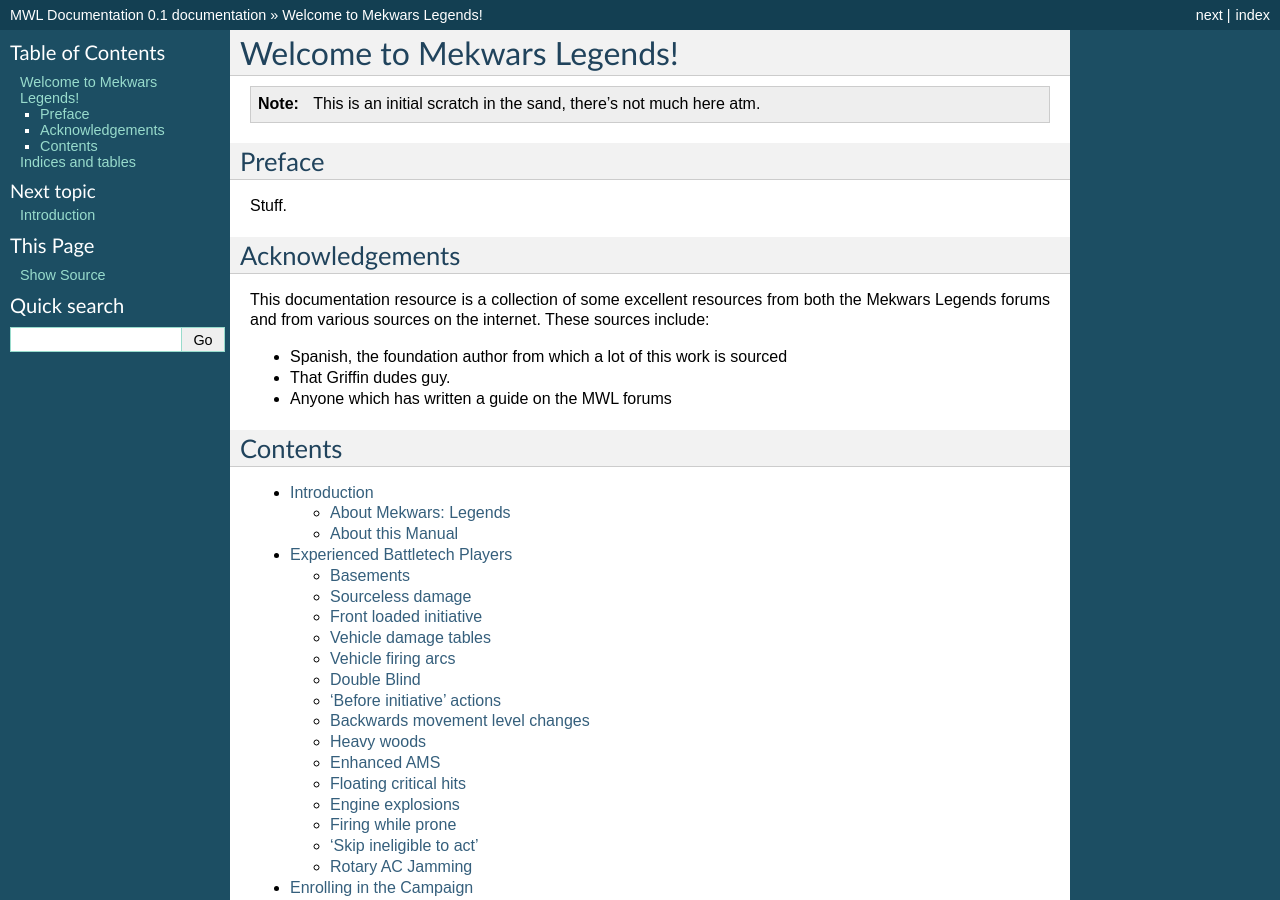
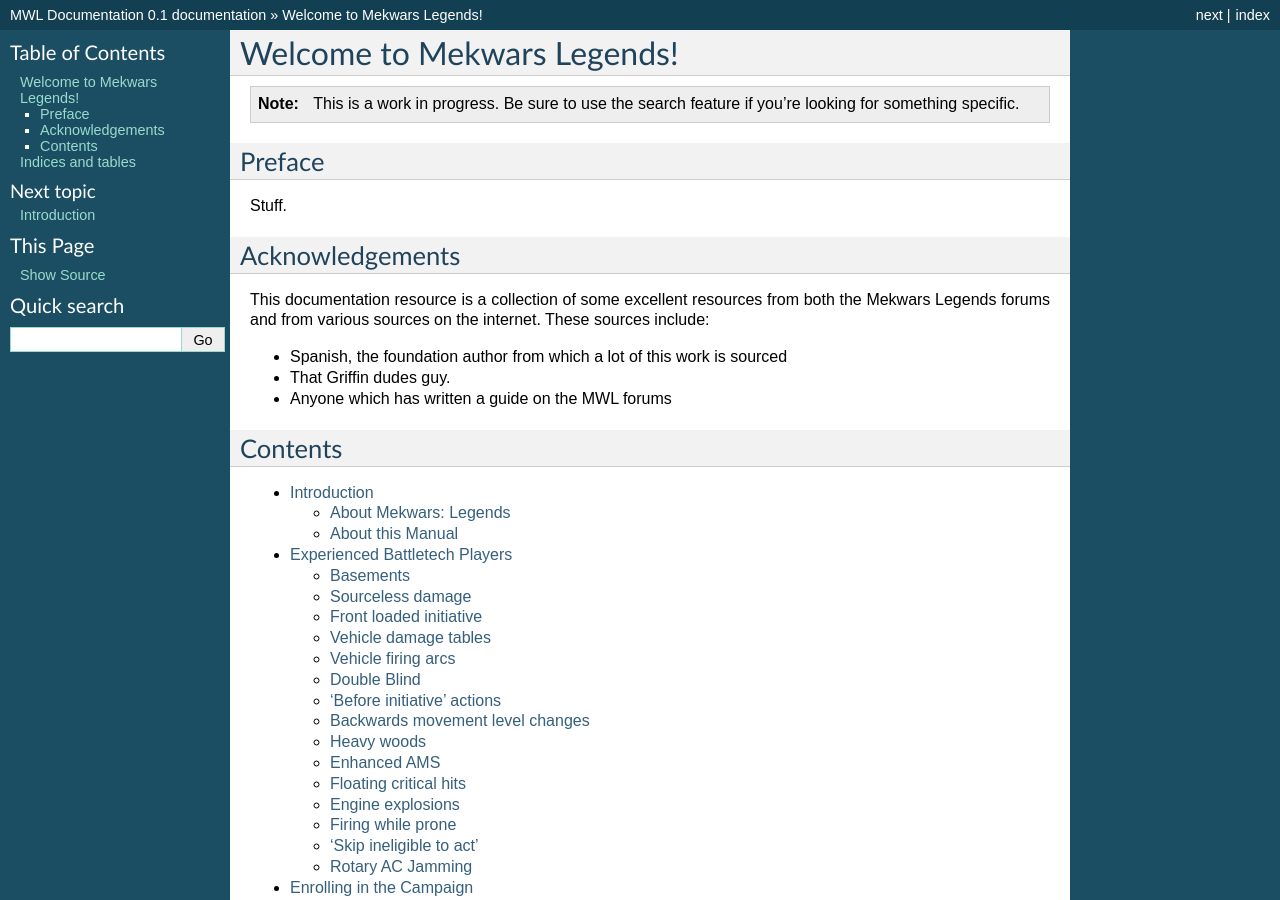
Before and after one commit to mekwars-legends/mwl-docs, a Sphinx documentation site: the page built from docs/index.rst, in a window 1280 px wide and 900 px high. Built offline with Sphinx 7.4.7, drawn with Linux system fonts in a browser that asks for light colours; pages that are not in the unit, such as notebooks, are missing from menus.

Commit message:
Update index.rst
Revised the initial note

```diff
--- a/docs/index.rst
+++ b/docs/index.rst
@@ -6,7 +6,7 @@
 Welcome to Mekwars Legends!
 ===========================
 
-.. note:: This is an initial scratch in the sand, there's not much here atm.
+.. note:: This is a work in progress. Be sure to use the search feature if you're looking for something specific.
 
 Preface
 -------
```
